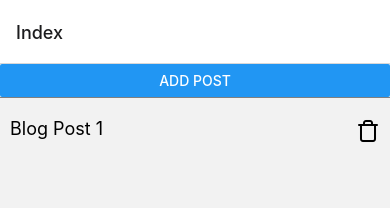
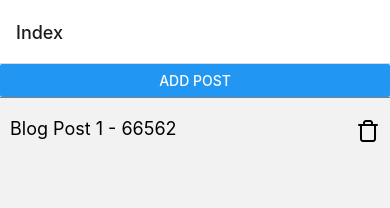
Before and after one commit to stormymayday/blog-rn, a React Native app: screen /Index in a window 390 px wide. Both pictures are taken after a click on the button "ADD POST". Shown: the top 208 px of the page. Built offline with nearby package versions, Linux system fonts and the light colour scheme.

Commit message:
Deleting Blogpost

```diff
--- a/src/context/BlogContext.js
+++ b/src/context/BlogContext.js
@@ -5,7 +5,17 @@ import createDataContext from "./createDataContext";
 const blogReducer = (state, action) => {
     switch (action.type) {
         case "add_blogpost":
-            return [...state, { title: `Blog Post ${state.length + 1}` }];
+            return [
+                ...state,
+                {
+                    id: Math.floor(Math.random() * 99999),
+                    title: `Blog Post ${state.length + 1}`,
+                },
+            ];
+        case "delete_blogpost":
+            return state.filter((blogPost) => {
+                return blogPost.id !== action.payload;
+            });
         default:
             return state;
     }
@@ -17,10 +27,15 @@ const addBlogPost = (dispatch) => {
         dispatch({ type: "add_blogpost" });
     };
 };
+const deleteBlogPost = (dispatch) => {
+    return (id) => {
+        dispatch({ type: "delete_blogpost", payload: id });
+    };
+};
 
 // Calling createDataContext
 export const { Context, Provider } = createDataContext(
     blogReducer,
-    { addBlogPost },
+    { addBlogPost, deleteBlogPost },
     []
 );
--- a/src/screens/IndexScreen.js
+++ b/src/screens/IndexScreen.js
@@ -1,4 +1,11 @@
-import { View, Text, StyleSheet, FlatList, Button } from "react-native";
+import {
+    View,
+    Text,
+    StyleSheet,
+    FlatList,
+    Button,
+    TouchableOpacity,
+} from "react-native";
 
 import { Context as BlogContext } from "../context/BlogContext";
 import { useContext } from "react";
@@ -6,7 +13,7 @@ import { useContext } from "react";
 import { Feather } from "@expo/vector-icons";
 
 const IndexScreen = () => {
-    const { state, addBlogPost } = useContext(BlogContext);
+    const { state, addBlogPost, deleteBlogPost } = useContext(BlogContext);
 
     return (
         <View>
@@ -18,12 +25,21 @@ const IndexScreen = () => {
             />
             <FlatList
                 data={state}
-                keyExtractor={(blogPost) => blogPost.title}
+                keyExtractor={(blogPost) => blogPost.id}
                 renderItem={({ item }) => {
                     return (
                         <View style={styles.row}>
-                            <Text style={styles.title}>{item.title}</Text>
-                            <Feather style={styles.icon} name="trash" />
+                            <Text style={styles.title}>
+                                {item.title} - {item.id}
+                            </Text>
+                            <TouchableOpacity
+                                onPress={() => {
+                                    console.log(item.id);
+                                    deleteBlogPost(item.id);
+                                }}
+                            >
+                                <Feather style={styles.icon} name="trash" />
+                            </TouchableOpacity>
                         </View>
                     );
                 }}
```
